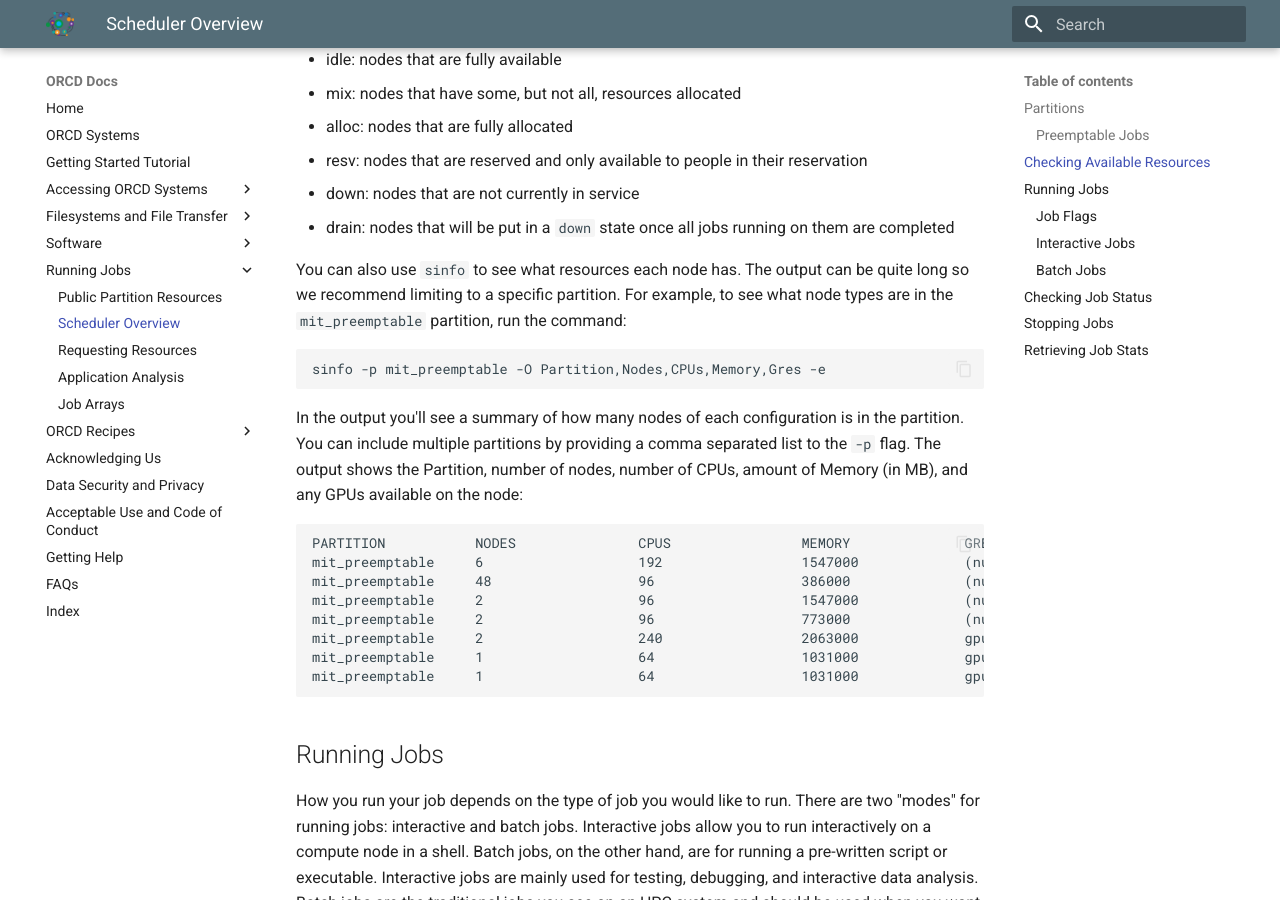
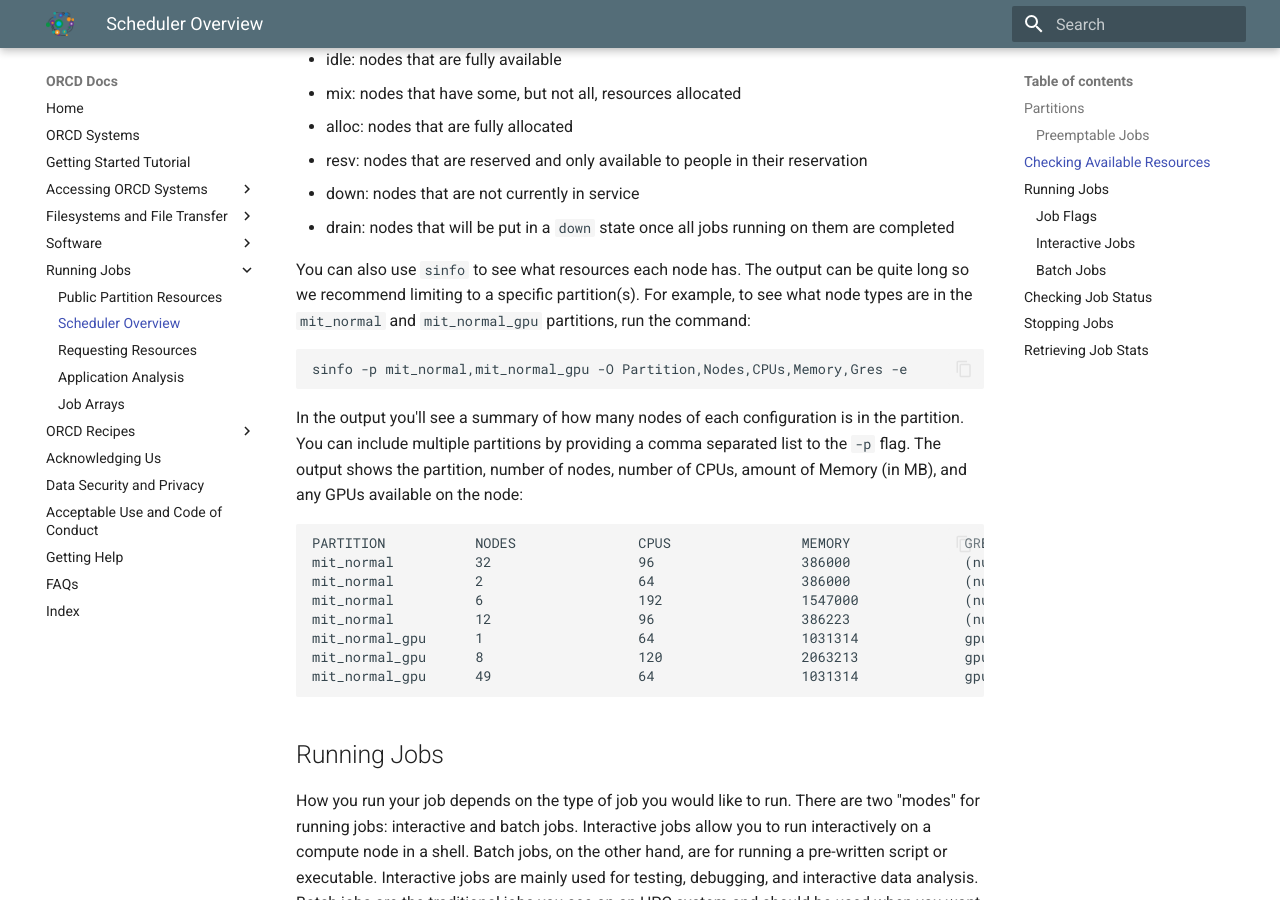
Before and after one commit to mit-orcd/orcd-docs-edit, an MkDocs documentation site: the page built from docs/running-jobs/overview.md, in a window 1280 px wide and 900 px high, scrolled down 2322 px. Built offline with MkDocs 1.6.1 and Material for MkDocs 9.7.7, drawn with Linux system fonts in a browser that asks for light colours.

Commit message:
update sinfo example

````diff
--- a/docs/running-jobs/overview.md
+++ b/docs/running-jobs/overview.md
@@ -64,23 +64,23 @@ Common node states are:
 - down: nodes that are not currently in service
 - drain: nodes that will be put in a `down` state once all jobs running on them are completed
 
-You can also use `sinfo` to see what resources each node has. The output can be quite long so we recommend limiting to a specific partition. For example, to see what node types are in the `mit_preemptable` partition, run the command:
+You can also use `sinfo` to see what resources each node has. The output can be quite long so we recommend limiting to a specific partition(s). For example, to see what node types are in the `mit_normal` and `mit_normal_gpu` partitions, run the command:
 
 ```
-sinfo -p mit_preemptable -O Partition,Nodes,CPUs,Memory,Gres -e
+sinfo -p mit_normal,mit_normal_gpu -O Partition,Nodes,CPUs,Memory,Gres -e
 ```
 
-In the output you'll see a summary of how many nodes of each configuration is in the partition. You can include multiple partitions by providing a comma separated list to the `-p` flag. The output shows the Partition, number of nodes, number of CPUs, amount of Memory (in MB), and any GPUs available on the node:
+In the output you'll see a summary of how many nodes of each configuration is in the partition. You can include multiple partitions by providing a comma separated list to the `-p` flag. The output shows the partition, number of nodes, number of CPUs, amount of Memory (in MB), and any GPUs available on the node:
 
 ```
 PARTITION           NODES               CPUS                MEMORY              GRES
-mit_preemptable     6                   192                 1547000             (null)
-mit_preemptable     48                  96                  386000              (null)
-mit_preemptable     2                   96                  1547000             (null)
-mit_preemptable     2                   96                  773000              (null)
-mit_preemptable     2                   240                 2063000             gpu:h200:8
-mit_preemptable     1                   64                  1031000             gpu:l40s:4
-mit_preemptable     1                   64                  1031000             gpu:h100:4
+mit_normal          32                  96                  386000              (null)
+mit_normal          2                   64                  386000              (null)
+mit_normal          6                   192                 1547000             (null)
+mit_normal          12                  96                  386223              (null)
+mit_normal_gpu      1                   64                  1031314             gpu:h100:4(S:0-1)
+mit_normal_gpu      8                   120                 2063213             gpu:h200:8(S:0-1)
+mit_normal_gpu      49                  64                  1031314             gpu:l40s:4(S:0-1)
 ```
 
 ## Running Jobs
````
